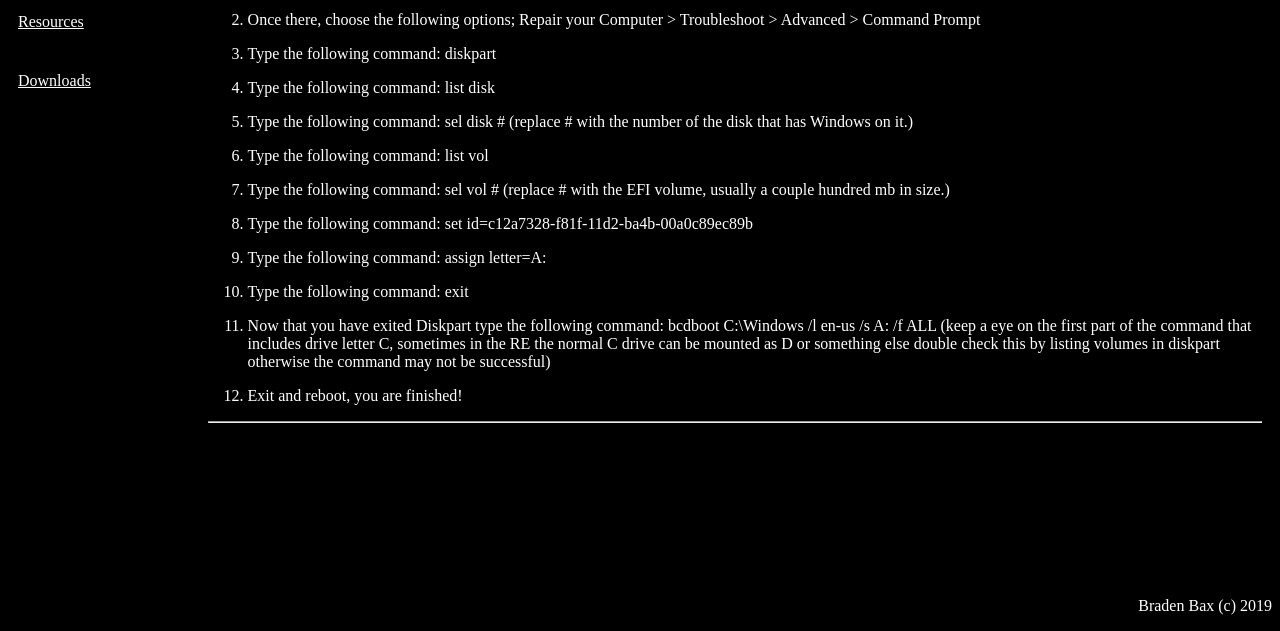
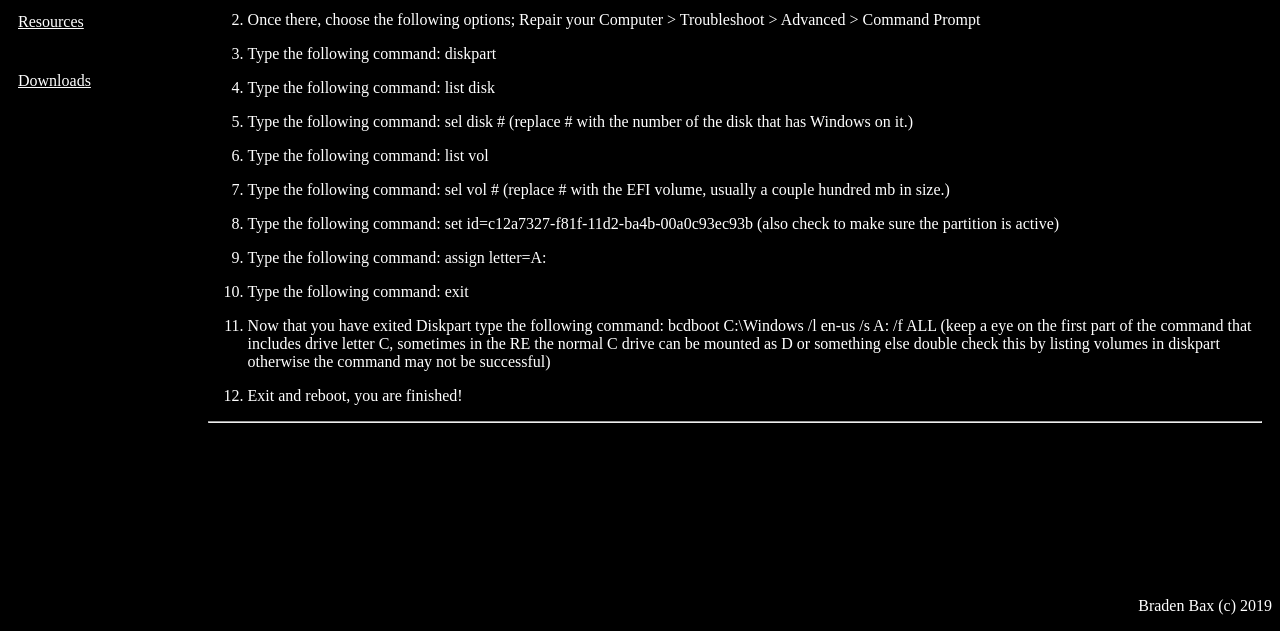
Before and after one commit to bn-bx/bn-bx.github.io, a plain HTML site: page resources/clone.html in a window 1280 px wide. Shown: the part 193-824 px from the top of the page. Drawn offline with Linux system fonts and the light colour scheme.

Commit message:
Update clone.html

```diff
--- a/resources/clone.html
+++ b/resources/clone.html
@@ -32,7 +32,7 @@ Braden Bax
 <li><p>Type the following command: sel disk # (replace # with the number of the disk that has Windows on it.)</p></li>
 <li><p>Type the following command: list vol</p></li>
 <li><p></p>Type the following command: sel vol # (replace # with the EFI volume, usually a couple hundred mb in size.)</li>
-<li><p>Type the following command: set id=c12a7328-f81f-11d2-ba4b-00a0c89ec89b</p></li>
+<li><p>Type the following command: set id=c12a7327-f81f-11d2-ba4b-00a0c93ec93b (also check to make sure the partition is active)</p></li>
 <li><p>Type the following command: assign letter=A:</p></li>
 <li><p>Type the following command: exit<p></li>
 <li><p>Now that you have exited Diskpart type the following command: bcdboot C:\Windows /l en-us /s A: /f ALL (keep a eye on the first part of the command that includes drive letter C, sometimes in the RE the normal C drive can be mounted as D or something else double check this by listing volumes in diskpart otherwise the command may not be successful)</p></li>
```
